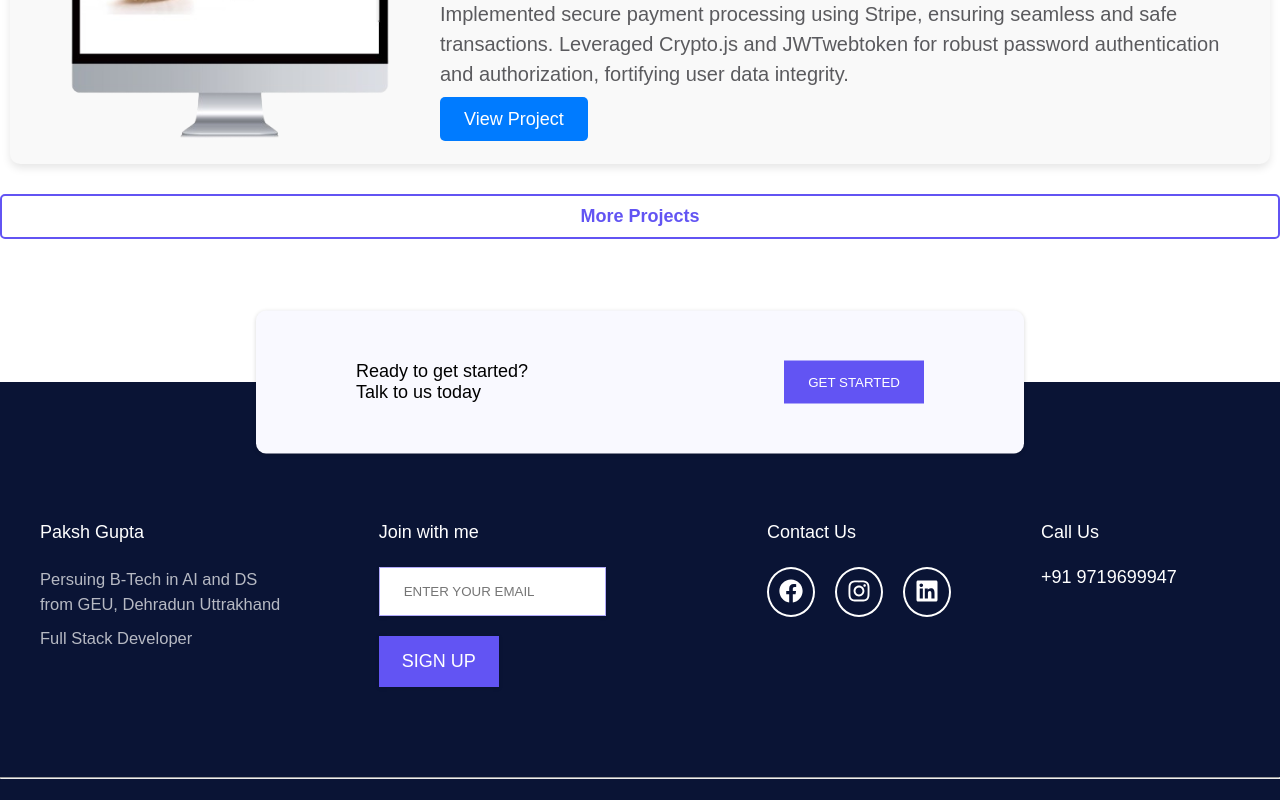
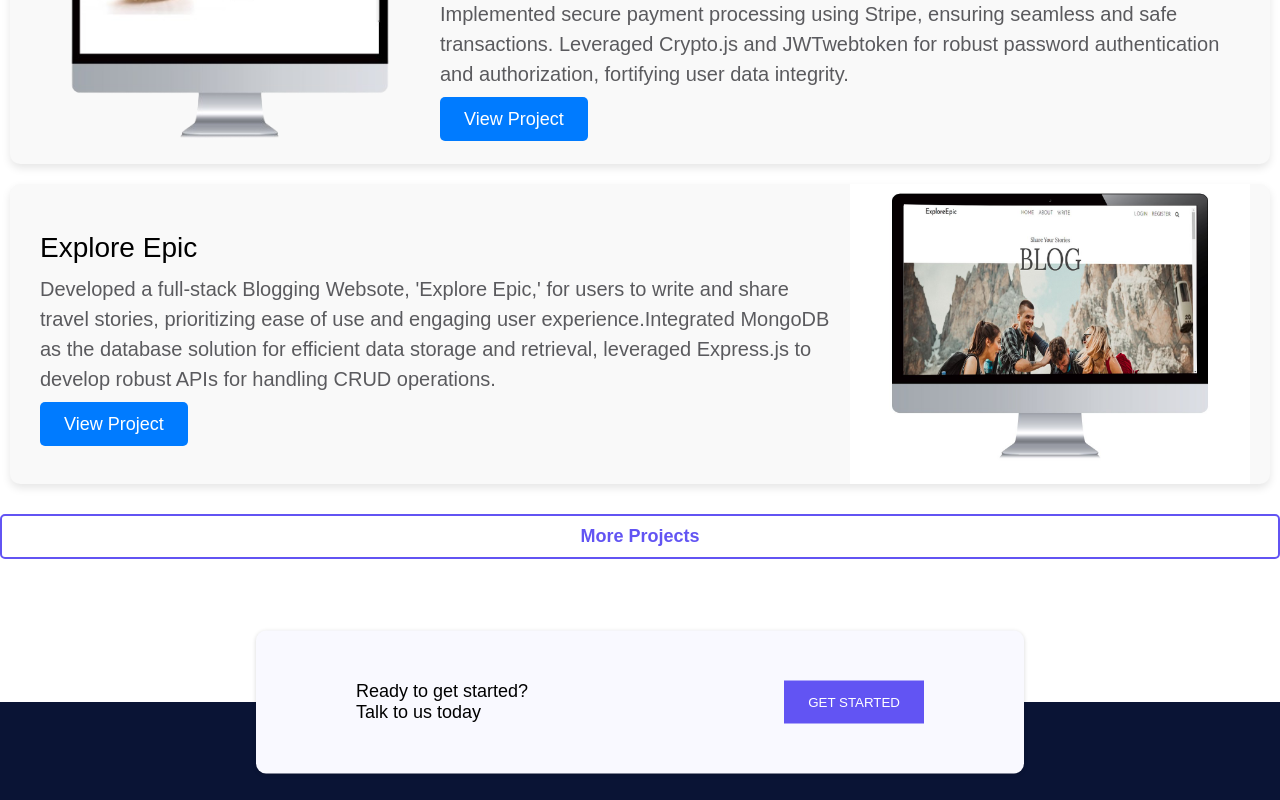
Before and after one commit to pakshgupta/portfolio, a React (Vite) app: page /work in a window 1280 px wide. Shown: the part 1000-1800 px from the top of the page. Built offline with nearby package versions, Linux system fonts and the light colour scheme.

Commit message:
Added new project in work section

```diff
--- a/src/Work.jsx
+++ b/src/Work.jsx
@@ -80,6 +80,14 @@ const Projects = () => {
         "Developed a full-stack vegetable marketplace, 'Veggie Bazar,' with a React-based front end and an Express.js backend coupled with MongoDB for database management. Implemented secure payment processing using Stripe, ensuring seamless and safe transactions. Leveraged Crypto.js and JWTwebtoken for robust password authentication and authorization, fortifying user data integrity.",
         link:"https://github.com/pakshgupta/veggie-website"
     },
+    {
+      id: 3,
+      title: "Explore Epic",
+      image: "./images/exploreepic.png",
+      description:
+        "Developed a full-stack Blogging Websote, 'Explore Epic,'  for users to write and share travel stories, prioritizing ease of use and engaging user experience.Integrated MongoDB as the database solution for efficient data storage and retrieval, leveraged Express.js to develop robust APIs for handling CRUD operations.",
+        link:"https://github.com/pakshgupta/Blogging-Website"
+    },
     // Add more projects as needed
   ];
 
```
Also changed, not shown: public/images/exploreepic.png (added).
